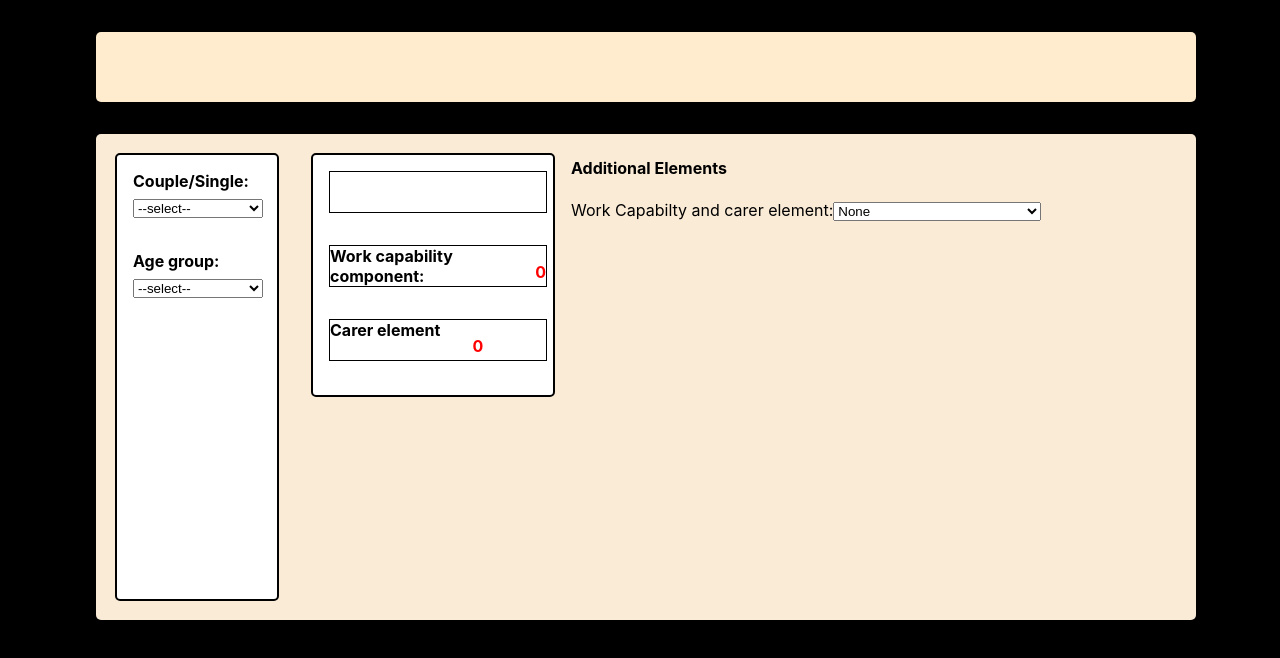
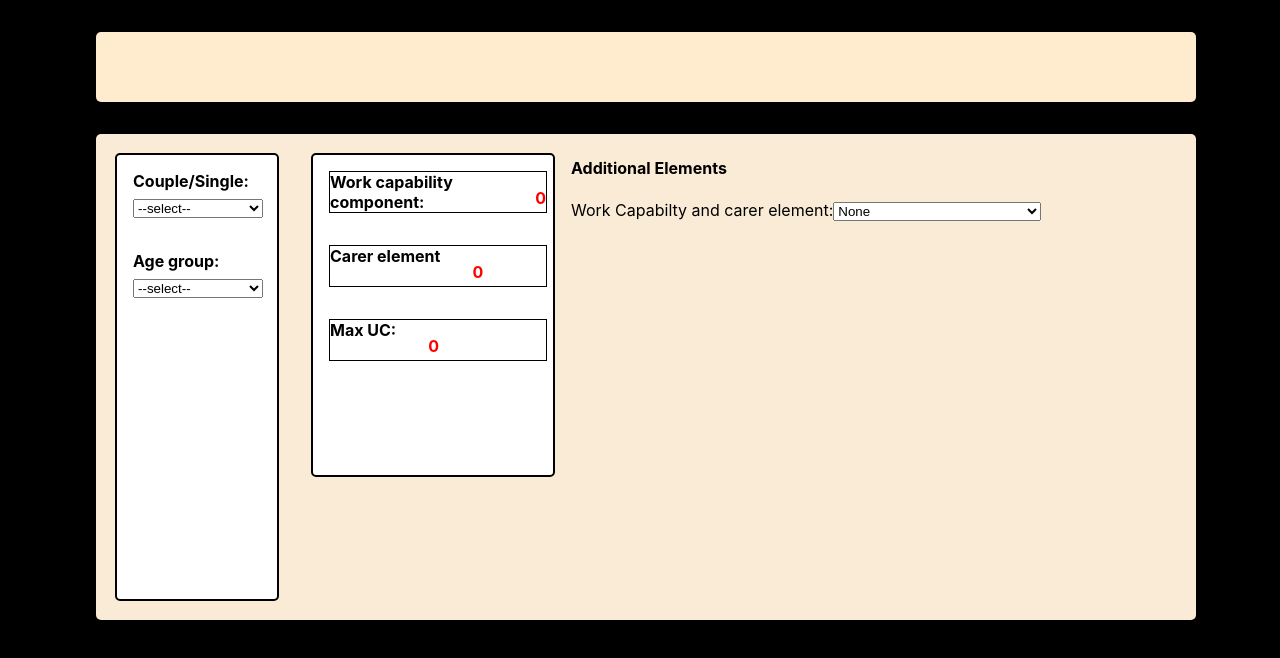
Before and after one commit to dnlstronge/benefitscalc2, a React (Create React App) app: page / in a window 1280 px wide. Shown: the top 658 px of the page. Built offline with nearby package versions, Linux system fonts and the light colour scheme.

Commit message:
[x] - add rounding (may need to test this later)

```diff
--- a/src/components/Calculations/truncate.js
+++ b/src/components/Calculations/truncate.js
@@ -16,4 +16,4 @@ const round = (x) => {
 // for rounding down and up use:
 
 const rounded = (value) => {
-    return Math.round(value*Math.pow(10,2))/Math.pow(10,2)
+    return Math.round(value*Math.pow(10,2))/Math.pow(10,2) }
--- a/src/components/UC2/Main.js
+++ b/src/components/UC2/Main.js
@@ -45,7 +45,6 @@ const Main = (props) => {
     const [MAIN_STATE, MAIN_DISPATCH] = useReducer(MAIN_REDUCER, {
         AGE: 0,
         COUPLE: 0,
-        PA: 0,
         WCA: 0,
         CE: 0,
         HC: 0
--- a/src/components/UC2/Totals/Totals.js
+++ b/src/components/UC2/Totals/Totals.js
@@ -1,6 +1,7 @@
 import React, { useState, useEffect } from "react";
 import classes from "./Totals.module.css"
 import UCElements from "../UCElements/UCElements";
+import { captureRejectionSymbol } from "events";
 
 
 const Totals = ({
@@ -9,12 +10,10 @@ const Totals = ({
      age = propState.COUPLE
      }) => {
 
-
-
-
-
+        //local state
 
     const [PA, setPA ] = useState(null)
+    const [tally, setTally] = useState(0)
 
     useEffect(() => {
 
@@ -46,18 +45,37 @@ const Totals = ({
 
         }, [propState.AGE, propState.COUPLE, PA])
 
+        //handle totals:
+
+        useEffect(() => {
+            const round = (x) => {
+
+                return Math.ceil( x * 100) /100
+
+             }
+
+
+            let a = PA
+            let b = propState.WCA
+            let c = propState.CE
+          setTally(round(a + b + c))
+        }, [ PA, propState.WCA, propState.CE])
+
     return (
         <div className={classes.container}>
-
+            {PA !== null &&
             <label className={classes.label_amount} htmlFor="amount">
-
+                Personal Allowance:
                 <p className={classes.label_p} id="amount"> {PA}</p>
-            </label>
+            </label>}
 
             <label className={classes.label_amount} htmlFor="amount">Work capability component:
                 <p className={classes.label_p} id="amount">{propState.WCA}</p>
             </label> <label className={classes.label_amount} htmlFor="amount">Carer element
                 <p className={classes.label_p} id="amount">{propState.CE}</p>
+            </label>
+            <label className={classes.label_amount} htmlFor="amount">Max UC:
+                <p className={classes.label_p} id="amount">{tally}</p>
             </label>
 
         </div>
--- a/src/components/UC2/Totals/Totals.module.css
+++ b/src/components/UC2/Totals/Totals.module.css
@@ -3,7 +3,7 @@
     flex-direction: column;
     background: white;
     width: 15rem;
-    height: 15rem;
+    height: 20rem;
     margin: 1rem 1rem 1rem 1rem;
     border: 2px solid black;
     border-radius: 5px;
```
Lines whose indentation alone changed are shown as unchanged.
